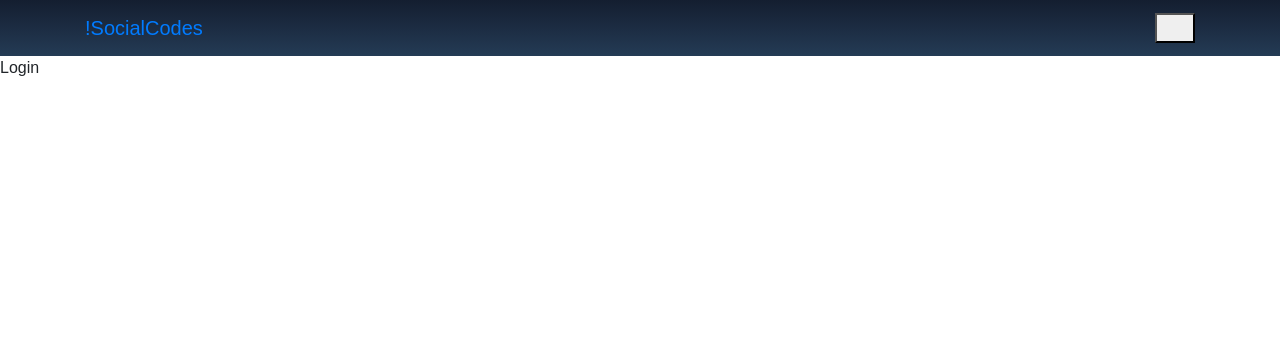
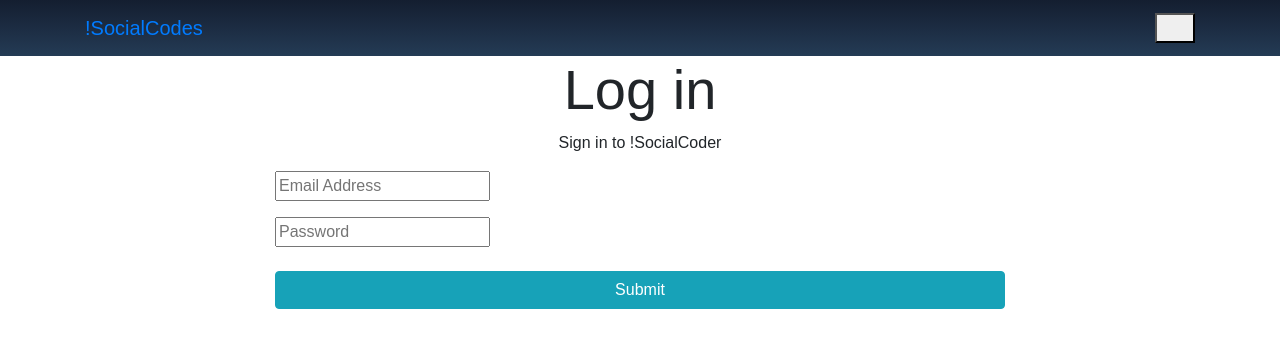
Before and after one commit to chingu-voyage6/Geckos-Team-08, a React (Create React App) app in the folder frontend/: page /login in a window 1280 px wide. Shown: the top 348 px of the page. Built offline with nearby package versions, Linux system fonts and the light colour scheme.

Commit message:
Added login

```diff
--- a/frontend/package.json
+++ b/frontend/package.json
@@ -4,7 +4,9 @@
 	"private": true,
 	"dependencies": {
 		"axios": "^0.18.0",
+		"classnames": "^2.2.6",
 		"eslint": "^5.2.0",
+		"jwt-decode": "^2.2.0",
 		"react": "^16.4.2",
 		"react-dom": "^16.4.1",
 		"react-redux": "^5.0.7",
--- a/frontend/src/App.js
+++ b/frontend/src/App.js
@@ -1,5 +1,9 @@
 import React, { Component } from 'react';
 import { BrowserRouter as Router, Route } from 'react-router-dom';
+import jwt_decode from 'jwt-decode';
+import setAuthToken from './utils/setAuthToken';
+import { setCurrentClient } from './actions/authActions';
+
 import { Provider } from 'react-redux';
 import store from './store';
 
@@ -10,6 +14,17 @@ import Login from './components/auth/Login';
 
 import './App.css';
 
+// Check for token
+if (localStorage.jwtToken) {
+	// Set auth token header to auth
+	setAuthToken(localStorage.jwtToken);
+
+	// Decode token and get client info and expiry
+	const decoded = jwt_decode(localStorage.jwtToken);
+
+	// Set client and isAuthenticated
+	store.dispatch(setCurrentClient(decoded));
+}
 class App extends Component {
 	render() {
 		return (
--- a/frontend/src/actions/authActions.js
+++ b/frontend/src/actions/authActions.js
@@ -1,5 +1,8 @@
 import axios from 'axios';
-import { GET_ERRORS } from './types';
+import setAuthToken from '../utils/setAuthToken';
+import jwt_decode from 'jwt-decode';
+
+import { GET_ERRORS, SET_CURRENT_CLIENT } from './types';
 
 // Register Client
 export const registerClient = (clientData, history) => (dispatch) => {
@@ -10,3 +13,39 @@ export const registerClient = (clientData, history) => (dispatch) => {
 		})
 	);
 };
+
+// Login - Get Client Token
+export const loginClient = (clientData) => (dispatch) => {
+	axios
+		.post('/api/clients/login', clientData)
+		.then((res) => {
+			// Save to localStorage
+			const { token } = res.data;
+
+			// Set token to localStorage
+			localStorage.setItem('jwtToken', token);
+
+			// Set token to Auth header
+			setAuthToken(token);
+
+			// Decode token to get client data
+			const decoded = jwt_decode(token);
+
+			// Set current client
+			dispatch(setCurrentClient(decoded));
+		})
+		.catch((err) =>
+			dispatch({
+				type: GET_ERRORS,
+				payload: err.response.data
+			})
+		);
+};
+
+// Set logged in client
+export const setCurrentClient = (decoded) => {
+	return {
+		type: SET_CURRENT_CLIENT,
+		payload: decoded
+	};
+};
--- a/frontend/src/actions/types.js
+++ b/frontend/src/actions/types.js
@@ -1 +1,2 @@
 export const GET_ERRORS = 'GET_ERRORS';
+export const SET_CURRENT_CLIENT = 'SET_CURRENT_CLIENT';
--- a/frontend/src/components/auth/Login.js
+++ b/frontend/src/components/auth/Login.js
@@ -1,9 +1,103 @@
 import React, { Component } from 'react';
+import PropTypes from 'prop-types';
+import { connect } from 'react-redux';
+import classnames from 'classnames';
+import { loginClient } from '../../actions/authActions';
 
 class Login extends Component {
+	constructor() {
+		super();
+		this.state = {
+			email: '',
+			password: '',
+			errors: {}
+		};
+
+		this.onChange = this.onChange.bind(this);
+		this.onSubmit = this.onSubmit.bind(this);
+	}
+
+	componentWillReceiveProps(nextProps) {
+		if (nextProps.auth.isAuthenticated) {
+			this.props.history.push('/dashboard');
+		}
+
+		if (nextProps.errors) {
+			this.setState({ errors: nextProps.errors });
+		}
+	}
+
+	onSubmit(e) {
+		e.preventDefault();
+
+		const clientData = {
+			email: this.state.email,
+			password: this.state.password
+		};
+
+		this.props.loginClient(clientData);
+	}
+
+	onChange(e) {
+		this.setState({ [e.target.name]: e.target.value });
+	}
+
 	render() {
-		return <div>Login</div>;
+		const { errors } = this.state;
+
+		return (
+			<div className="login">
+				<div className="container">
+					<div className="row">
+						<div className="col-md-8 m-auto">
+							<h1 className="display-4 text-center">Log in</h1>
+							<p className="lead-3 text-center"> Sign in to !SocialCoder</p>
+							<form onSubmit={this.onSubmit}>
+								<div className="form-group">
+									<input
+										type="email"
+										className={classnames('form-control-form-control-lg', {
+											'is-invalid': errors.email
+										})}
+										placeholder="Email Address"
+										name="email"
+										value={this.state.email}
+										onChange={this.onChange}
+									/>
+									{errors.email && <div className="invalid-feedback">{errors.email}</div>}
+								</div>
+								<div className="form-group">
+									<input
+										type="password"
+										className={classnames('form-control-form-control-lg', {
+											'is-invalid': errors.password
+										})}
+										placeholder="Password"
+										name="password"
+										value={this.state.password}
+										onChange={this.onChange}
+									/>
+									{errors.password && <div className="invalid-feedback">{errors.password}</div>}
+								</div>
+								<input type="submit" className="btn btn-info btn-block mt-4" />
+							</form>
+						</div>
+					</div>
+				</div>
+			</div>
+		);
 	}
 }
 
-export default Login;
+Login.propTypes = {
+	loginClient: PropTypes.func.isRequired,
+	auth: PropTypes.object.isRequired,
+	errors: PropTypes.object.isRequired
+};
+
+const mapStateToProps = (state) => ({
+	auth: state.auth,
+	errors: state.errors
+});
+
+export default connect(mapStateToProps, { loginClient })(Login);
--- a/frontend/src/components/auth/Register.js
+++ b/frontend/src/components/auth/Register.js
@@ -1,6 +1,6 @@
 import React, { Component } from 'react';
 import PropTypes from 'prop-types';
-//import classnames from 'classnames';
+import classnames from 'classnames';
 import { withRouter } from 'react-router-dom';
 import { connect } from 'react-redux';
 import { registerClient } from '../../actions/authActions';
@@ -57,22 +57,28 @@ class Register extends Component {
 								<div className="form-group">
 									<input
 										type="text"
-										className="form-control-form-control-lg"
+										className={classnames('form-control-form-control-lg', {
+											'is-invalid': errors.name
+										})}
 										placeholder="Name"
 										name="name"
 										value={this.state.name}
 										onChange={this.onChange}
-									/>{' '}
+									/>
+									{errors.name && <div className="invalid-feedback">{errors.name}</div>}
 								</div>
 								<div className="form-group">
 									<input
 										type="email"
-										className="form-control-form-control-lg"
+										className={classnames('form-control-form-control-lg', {
+											'is-invalid': errors.email
+										})}
 										placeholder="Email Address"
 										name="email"
 										value={this.state.email}
 										onChange={this.onChange}
 									/>
+									{errors.email && <div className="invalid-feedback">{errors.email}</div>}
 									<small className="form-text text-muted">
 										This site uses Gravatar so if you want an image on your profile, its best to use
 										a Gravatar email
@@ -81,22 +87,28 @@ class Register extends Component {
 								<div className="form-group">
 									<input
 										type="password"
-										className="form-control-form-control-lg"
+										className={classnames('form-control-form-control-lg', {
+											'is-invalid': errors.password
+										})}
 										placeholder="Password"
 										name="password"
 										value={this.state.password}
 										onChange={this.onChange}
 									/>
+									{errors.password && <div className="invalid-feedback">{errors.password}</div>}
 								</div>
 								<div className="form-group">
 									<input
 										type="password"
-										className="form-control-form-control-lg"
+										className={classnames('form-control-form-control-lg', {
+											'is-invalid': errors.password2
+										})}
 										placeholder="Confirm Password"
 										name="password2"
 										value={this.state.password2}
 										onChange={this.onChange}
 									/>
+									{errors.password2 && <div className="invalid-feedback">{errors.password2}</div>}
 								</div>
 								<input type="submit" className="btn btn-info btn-block mt-4" />
 							</form>
--- a/frontend/src/reducers/authReducer.js
+++ b/frontend/src/reducers/authReducer.js
@@ -1,3 +1,7 @@
+import isEmpty from '../validation/is-empty';
+
+import { SET_CURRENT_CLIENT } from '../actions/types';
+
 const initialState = {
 	isAuthenticated: false,
 	client: {}
@@ -5,7 +9,20 @@ const initialState = {
 
 export default function(state = initialState, action) {
 	switch (action.type) {
+		case SET_CURRENT_CLIENT:
+			return {
+				...state,
+				isAuthenticated: action.payload,
+				client: action.payload
+			};
 		default:
 			return state;
 	}
 }
+
+// export default function(state = initialState, action) {
+// 	switch (action.type) {
+// 		default:
+// 			return state;
+// 	}
+// }
--- /dev/null
+++ b/frontend/src/utils/setAuthToken.js
@@ -0,0 +1,13 @@
+import axios from 'axios';
+
+const setAuthToken = (token) => {
+	if (token) {
+		// Apply to every request
+		axios.defaults.headers.common['Authorization'] = token;
+	} else {
+		// Delete auth header
+		delete axios.defaults.headers.common['Authorization'];
+	}
+};
+
+export default setAuthToken;
--- /dev/null
+++ b/frontend/src/validation/is-empty.js
@@ -0,0 +1,7 @@
+const isEmpty = (value) =>
+	value === undefined ||
+	value === null ||
+	(typeof value === 'object' && Object.keys(value).length === 0) ||
+	(typeof value === 'string' && value.trim().length === 0);
+
+export default isEmpty;
```
